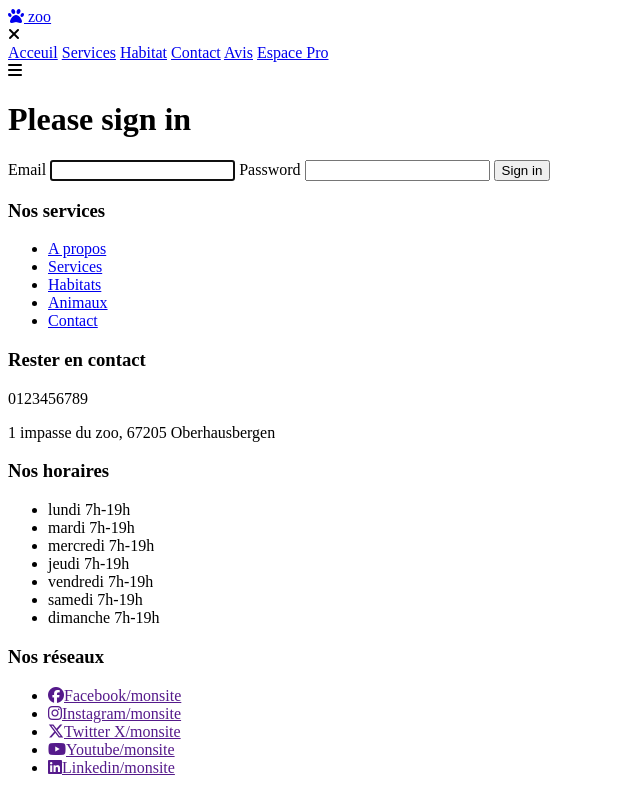
After one commit to junior67205/ECF_zoo_arcadia, a Symfony app: template templates/security/login.html.twig in a window 1280 px wide. The commit adds this page. Shown: the whole page, without its empty margins (0-640 px from the left). Run offline with Twig, Linux system fonts and the light colour scheme; the template is opened without the code that fills it, so the values that code supplies are empty; some libraries are stand-ins or nearby versions.

Commit message:
US2-bis Footer

```diff
--- a/assets/styles/app.scss
+++ b/assets/styles/app.scss
@@ -7,3 +7,4 @@
 @import "./animaux.scss";
 @import "./typedeservice.scss";
 @import "./avis.scss";
+@import "./footer.scss";
--- a/templates/include/footer.html.twig
+++ b/templates/include/footer.html.twig
@@ -0,0 +1,50 @@
+<!-- footer -->
+
+    <section class="footer" id="footer">
+      <div class="box-container">
+
+        <div class="box">
+          <h3>Nos services</h3>
+          <ul class="service-list">
+            <li><a href="#">A propos</a></li>
+            <li><a href="#">Services</a></li>
+            <li><a href="#">Habitats</a></li>
+            <li><a href="#">Animaux</a></li>
+            <li><a href="#">Contact</a></li>
+          </ul>
+        </div>
+
+         <div class="box">
+          <h3>Rester en contact</h3>
+          <p>0123456789</p>
+          <p>1 impasse du zoo, 67205 Oberhausbergen</p>
+        </div>
+
+        <div class="box">
+          <h3>Nos horaires</h3>
+          <ul class="schedule-list">
+            <li>lundi 7h-19h</li>
+            <li>mardi 7h-19h</li>
+            <li>mercredi 7h-19h</li>
+            <li>jeudi 7h-19h</li>
+            <li>vendredi 7h-19h</li>
+            <li>samedi 7h-19h</li>
+            <li>dimanche 7h-19h</li>
+          </ul>
+        </div>
+
+        <div class="box">
+          <h3>Nos réseaux</h3>
+          <ul class="media-list">
+            <li><a href="" ><i class="fa-brands fa-facebook"></i>Facebook/monsite</a></li>
+            <li><a href="" ><i class="fa-brands fa-instagram"></i>Instagram/monsite</a></li>
+            <li><a href="" ><i class="fa-brands fa-x-twitter"></i>Twitter X/monsite</a></li>
+            <li><a href="" ><i class="fa-brands fa-youtube"></i>Youtube/monsite</a></li>
+            <li><a href="" ><i class="fa-brands fa-linkedin"></i>Linkedin/monsite</a></li>
+          </ul>
+        </div>
+
+      </div>
+    </section>
+
+    <!-- end -->
--- /dev/null
+++ b/templates/security/login.html.twig
@@ -0,0 +1,42 @@
+{% extends 'base.html.twig' %}
+
+{% block title %}Log in!{% endblock %}
+
+{% block body %}
+    <form method="post">
+        {% if error %}
+            <div class="alert alert-danger">{{ error.messageKey|trans(error.messageData, 'security') }}</div>
+        {% endif %}
+
+        {% if app.user %}
+            <div class="mb-3">
+                You are logged in as {{ app.user.userIdentifier }}, <a href="{{ path('app_logout') }}">Logout</a>
+            </div>
+        {% endif %}
+
+        <h1 class="h3 mb-3 font-weight-normal">Please sign in</h1>
+        <label for="username">Email</label>
+        <input type="email" value="{{ last_username }}" name="_username" id="username" class="form-control" autocomplete="email" required autofocus>
+        <label for="password">Password</label>
+        <input type="password" name="_password" id="password" class="form-control" autocomplete="current-password" required>
+
+        <input type="hidden" name="_csrf_token"
+               value="{{ csrf_token('authenticate') }}"
+        >
+
+        {#
+            Uncomment this section and add a remember_me option below your firewall to activate remember me functionality.
+            See https://symfony.com/doc/current/security/remember_me.html
+
+            <div class="checkbox mb-3">
+                <label>
+                    <input type="checkbox" name="_remember_me"> Remember me
+                </label>
+            </div>
+        #}
+
+        <button class="btn btn-lg btn-primary" type="submit">
+            Sign in
+        </button>
+    </form>
+{% endblock %}
```
Also changed, not shown: assets/styles/footer.scss (added, +98 -0 lines), src/Controller/SecurityController.php (added, +32 -0 lines), 1 other file.
